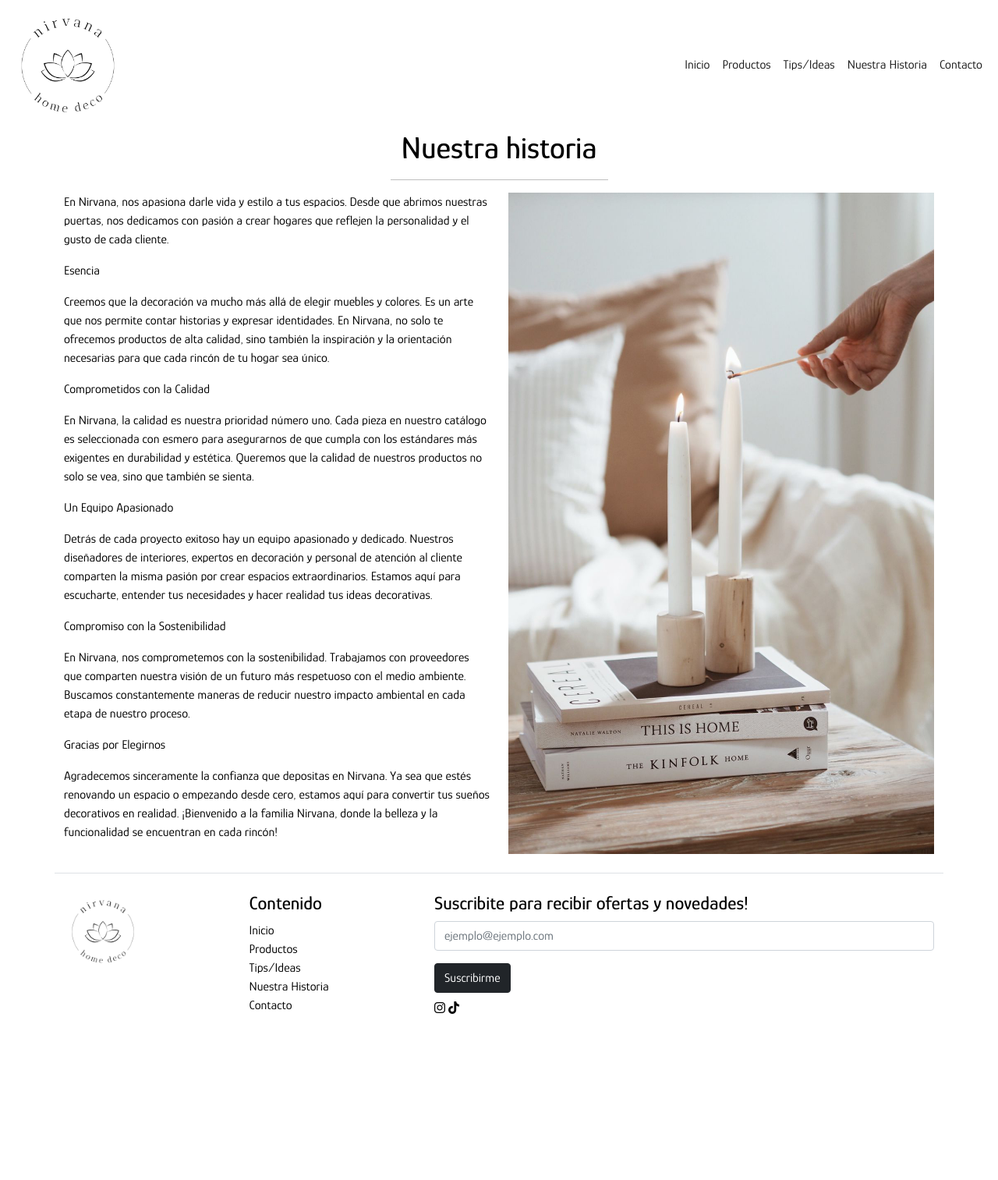
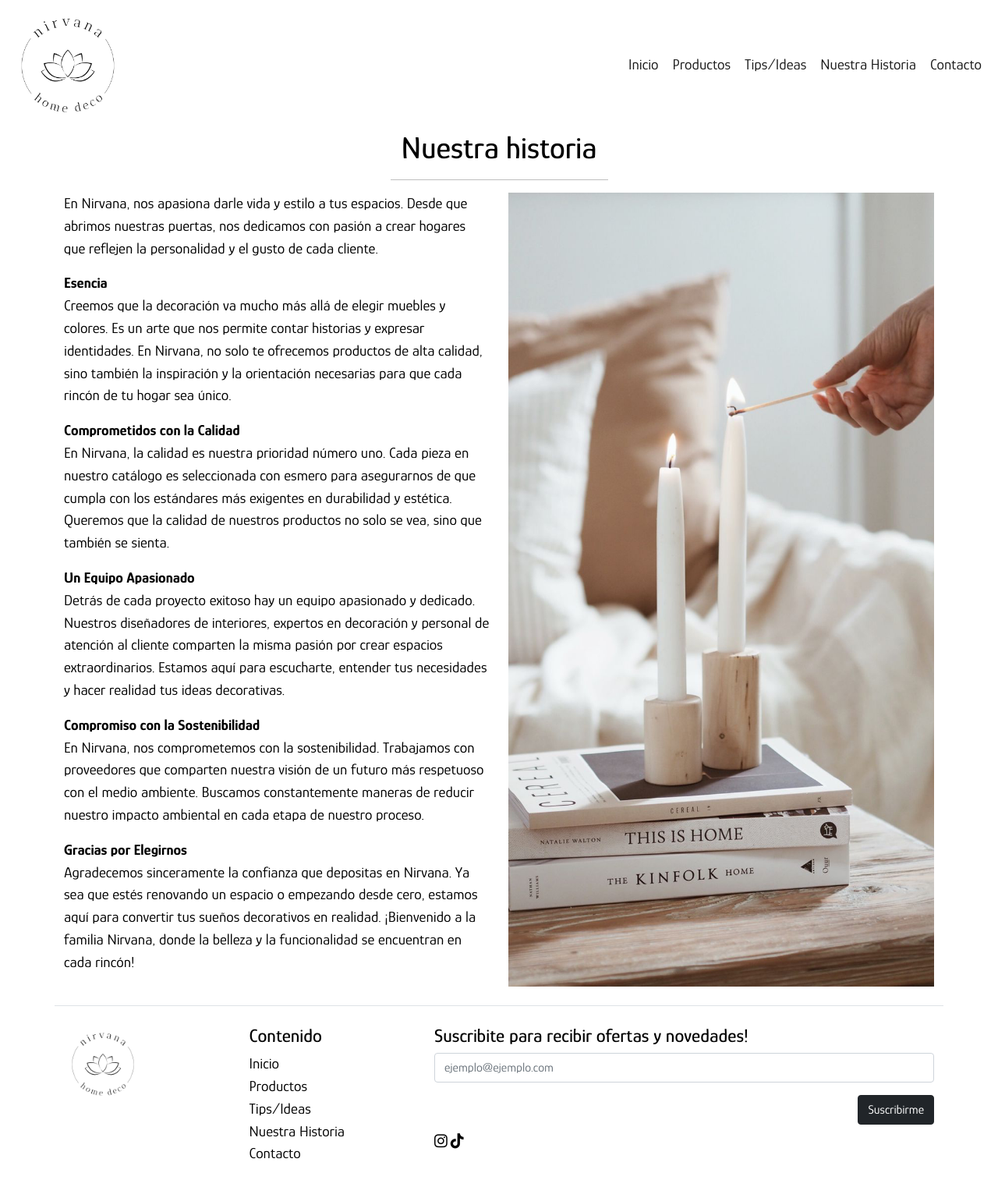
Before and after one commit to hernandezmery95/nirvana-home-deco, a website: page pages/nuestra-historia.html in a window 1280 px wide. Shown: the whole page at 78% size. Before the commit the page ends 1341 px from the top, so only its background shows below. Drawn offline with Linux system fonts and the light colour scheme; a web font is replaced by a local one.

Commit message:
modificaciones entrega final

```diff
--- a/pages/nuestra-historia.html
+++ b/pages/nuestra-historia.html
@@ -24,7 +24,7 @@
                 <div class="container-fluid">
                     <a href="../index.html">
                         <img src="../assets/img/logo.png" alt="logo" width="150"
-                        height="150">
+                            height="150">
                     </a>
                     <!--no tocar el boton porque es el menu hamburguesa-->
                     <button class="navbar-toggler" type="button"
@@ -81,7 +81,7 @@
                                 cliente.</p>
 
                             <div>
-                                <p class="negrita"> Esencia</p>
+                                <b> Esencia</b>
                                 <p>
                                     Creemos que la decoración va mucho más allá
                                     de elegir muebles y colores. Es un arte que
@@ -99,8 +99,8 @@
                             </div>
 
                             <div>
-                                <p class="negrita">Comprometidos con la
-                                    Calidad</p>
+                                <b>Comprometidos con la
+                                    Calidad</b>
                                 <p>
                                     En Nirvana, la calidad es nuestra prioridad
                                     número uno. Cada pieza en nuestro catálogo
@@ -118,7 +118,7 @@
                             </div>
 
                             <div>
-                                <p class="negrita">Un Equipo Apasionado</p>
+                                <b>Un Equipo Apasionado</b>
                                 <p>
                                     Detrás de cada proyecto exitoso hay un
                                     equipo apasionado y dedicado. Nuestros
@@ -135,8 +135,8 @@
                             </div>
 
                             <div>
-                                <p class="negrita"> Compromiso con la
-                                    Sostenibilidad</p>
+                                <b> Compromiso con la
+                                    Sostenibilidad</b>
                                 <p>
                                     En Nirvana, nos comprometemos con la
                                     sostenibilidad. Trabajamos con proveedores
@@ -152,7 +152,7 @@
                             </div>
 
                             <div>
-                                <p class="negrita">Gracias por Elegirnos</p>
+                                <b>Gracias por Elegirnos</b>
                                 <p>
                                     Agradecemos sinceramente la confianza que
                                     depositas en Nirvana. Ya sea que estés
@@ -214,8 +214,10 @@
                             <input type="email" class="form-control mb-3"
                                 id="email-input"
                                 placeholder="ejemplo@ejemplo.com">
-                            <button type="submit"
-                                class="btn btn-dark">Suscribirme</button>
+                            <div class="d-flex justify-content-end"><button
+                                    type="submit"
+                                    class="btn btn-dark">Suscribirme</button>
+                            </div>
                         </form>
                         <div class="mt-2">
                             <a href="https://www.instagram.com/"
--- a/scss/_header.scss
+++ b/scss/_header.scss
@@ -1,3 +1,15 @@
 .bgnavegacion {
     background-color: white;
 }
+.nav-link {
+    @media (min-width: 768px){
+        transition: border 0.3s;
+        border: 1px solid transparent;
+        border-radius: 10px;
+
+        &:hover {
+            border: 1px solid black;
+        }
+    }
+
+}
--- a/scss/_utilitarias.scss
+++ b/scss/_utilitarias.scss
@@ -1,12 +1,18 @@
 a {
     color: unset;
     text-decoration: unset;
+    font-size: larger;
+    &:hover{
+        color: unset;
 
-    &:hover {
-        color: unset;
     }
 }
-
+p{
+    font-size: larger;
+}
+b{
+    font-size: larger;
+}
 // se usa en todas las paginas con la navegacion
 ul {
     list-style: none;
```
Also changed, not shown: index.html (+13 -7 lines), pages/404.html (+11 -5 lines), pages/contacto.html (+15 -8 lines), pages/productos.html (+4 -2 lines), pages/tips-ideas.html (+23 -12 lines), css/estilos.css, 1 other file.
